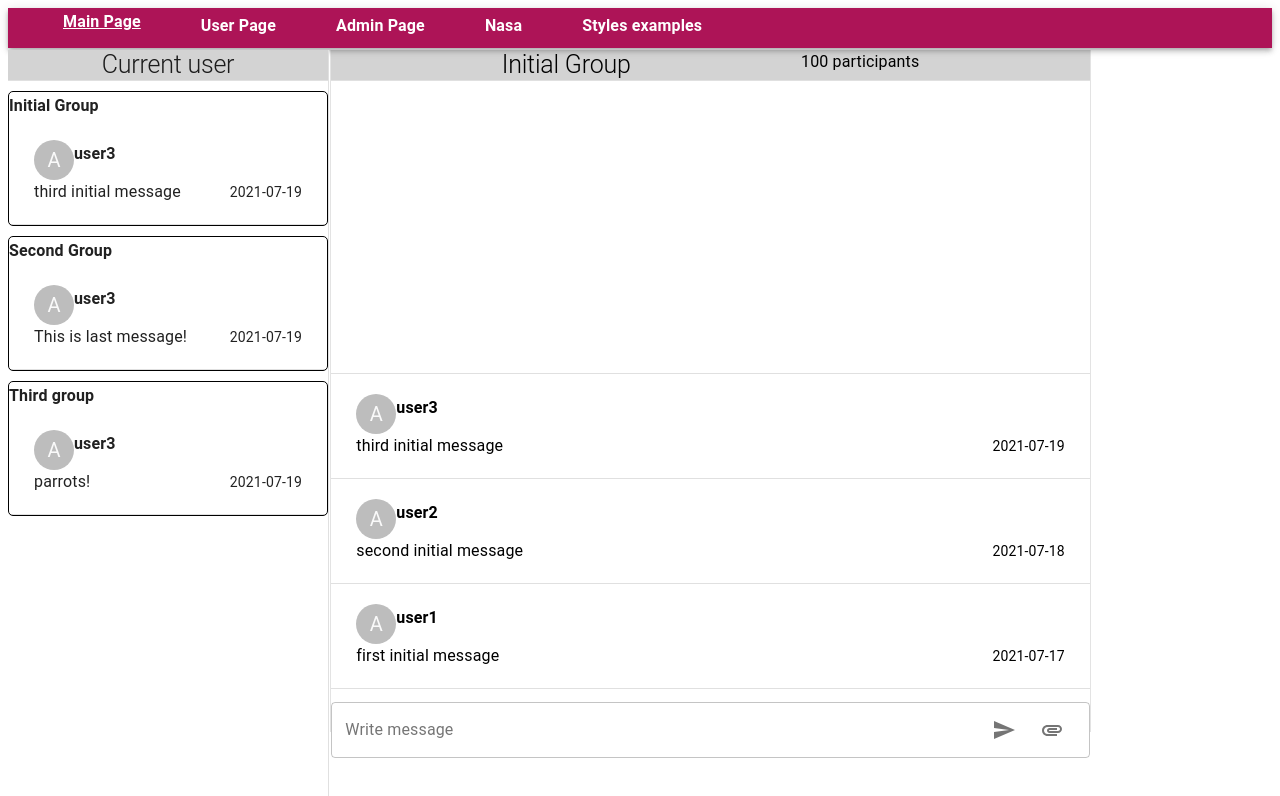
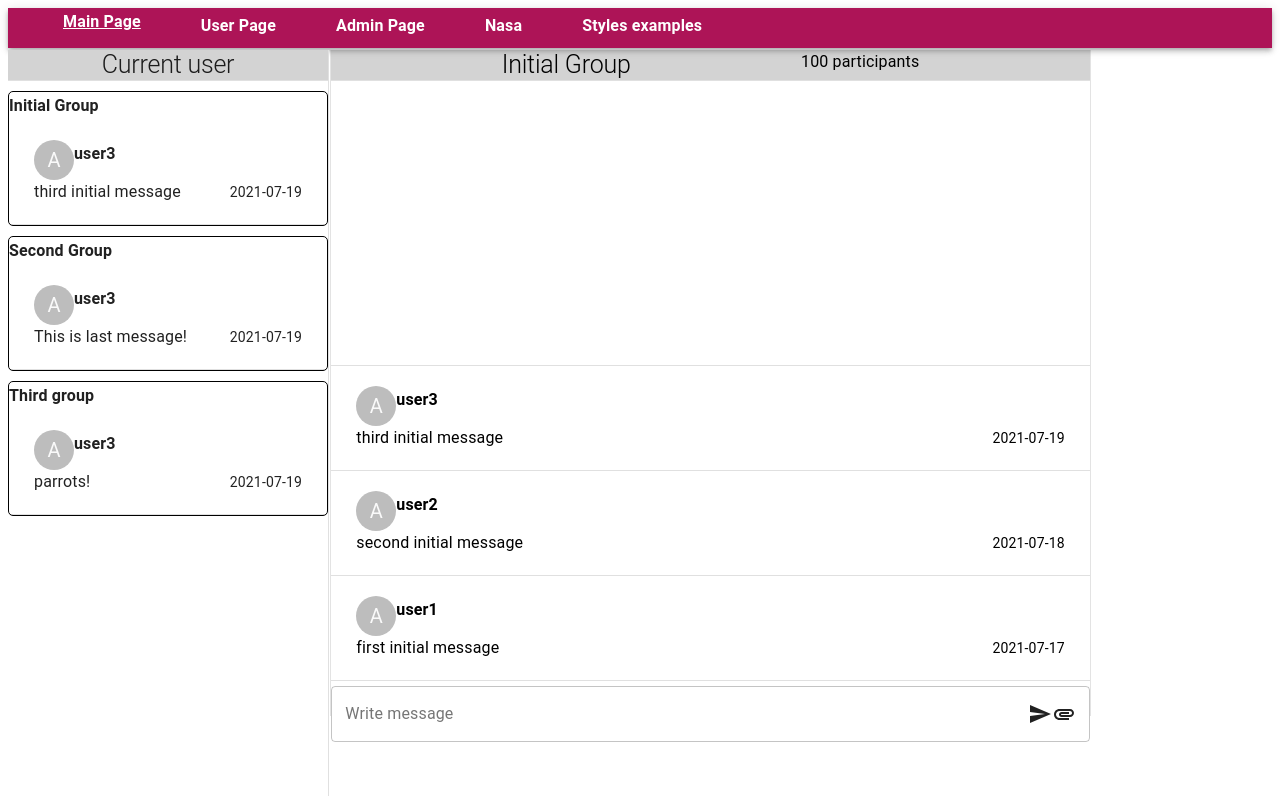
Before and after one commit to bhlynsky/messenger, a React (Create React App) app: page /#/ in a window 1280 px wide. Shown: the top 796 px of the page. Built offline with nearby package versions, Linux system fonts and the light colour scheme.

Commit message:
Revert "fixed route issue, added "send message in group" feature."
This reverts commit ce6573fa62649ed3976a2f96867f5d41ef4ba3e1.

```diff
--- a/src/App.js
+++ b/src/App.js
@@ -13,7 +13,7 @@ function App() {
             <Header />
 
             <Switch>
-                <Route exact path="/">
+                <Route path="/">
                     <MainPage />
                 </Route>
                 <Route path="/user">
--- a/src/pages/Main/MainPage.js
+++ b/src/pages/Main/MainPage.js
@@ -1,44 +1,21 @@
-import {
-    Typography,
-    Grid,
-    Divider,
-    TextField,
-    InputAdornment,
-    IconButton,
-    List,
-} from '@material-ui/core';
-import React, { useEffect, useState } from 'react';
+import { Typography, Grid, Divider, TextField, InputAdornment } from '@material-ui/core';
+import React, { useEffect } from 'react';
 import Sidebar from './Sidebar';
 import { useStyles } from './styles';
 import SendIcon from '@material-ui/icons/Send';
 import AttachmentIcon from '@material-ui/icons/Attachment';
 import { Message } from './Message';
-
 import { connect } from 'react-redux';
 import { mockData } from './services/mockApi';
-import { loadData, sendMessage } from './services/main-actions';
+import { loadData } from './services/main-actions';
 
 function MainPage(props) {
     const classes = useStyles();
-    const { groupName, messages, loadData, sendMessage } = props;
-    const [newMessage, setNewMessage] = useState('');
+    const { groupName, messages, loadData } = props;
 
     useEffect(() => {
         loadData(mockData);
     });
-
-    const onSendMessage = () => {
-        let user = 'Boris';
-        let date = 'today';
-        let group = 'group';
-        let payload = {
-            groupName: group,
-            message: { userName: user, date: date, message: newMessage },
-        };
-
-        sendMessage(payload);
-        setNewMessage('');
-    };
 
     return (
         <div>
@@ -57,32 +34,24 @@ function MainPage(props) {
                     </Typography>
                 </Grid>
                 <Divider />
-                <List>
+
                 <Grid container direction="column-reverse" className={classes.messageContainer}>
                     {messages &&
                         messages.map((msg) => <Message messageData={msg} key={msg.userName} />)}
                     <Divider />
                 </Grid>
-                </List>
+
                 <div className={classes.messageInput}>
                     <TextField
                         label={'Write message'}
                         variant="outlined"
                         fullWidth
                         className={classes.input}
-                        onChange={(e) => {
-                            setNewMessage(e.target.value);
-                        }}
-                        value={newMessage}
                         InputProps={{
                             endAdornment: (
                                 <InputAdornment position="end">
-                                    <IconButton onClick={onSendMessage}>
                                     <SendIcon />
-                                    </IconButton>
-                                    <IconButton>
                                     <AttachmentIcon />
-                                    </IconButton>
                                 </InputAdornment>
                             ),
                         }}
@@ -100,7 +69,6 @@ const mapStateToProps = (state) => ({
 
 const mapDispatchToProps = (dispatch) => ({
     loadData: (data) => dispatch(loadData(data)),
-    sendMessage: (payload) => dispatch(sendMessage(payload)),
 });
 
 export default connect(mapStateToProps, mapDispatchToProps)(MainPage);
--- a/src/pages/Main/services/main-actions.js
+++ b/src/pages/Main/services/main-actions.js
@@ -1,8 +1,8 @@
 import actionType from './main-constants';
 
-const sendMessage = (payload) => ({
+const sendMessage = (message) => ({
     type: actionType.SEND_MESSAGE,
-    payload,
+    message,
 });
 
 const loadData = (data) => ({
--- a/src/pages/Main/services/main-reducer.js
+++ b/src/pages/Main/services/main-reducer.js
@@ -10,14 +10,10 @@ function mainReducer(state = initialState, action) {
                 ...action.data,
             };
         case actionType.SEND_MESSAGE:
-            let message = action.payload.message;
-            let groupName = action.payload.groupName;
-
-            state[groupName].messages.push(message);
-
+            let { message } = action;
             return {
-                ...state,
-                // add message to array / object where other messages stored
+                ...state.messages,
+                message, // add message to array / object where other messages stored
             };
         default:
             return state;
```
Lines whose indentation alone changed are shown as unchanged.
